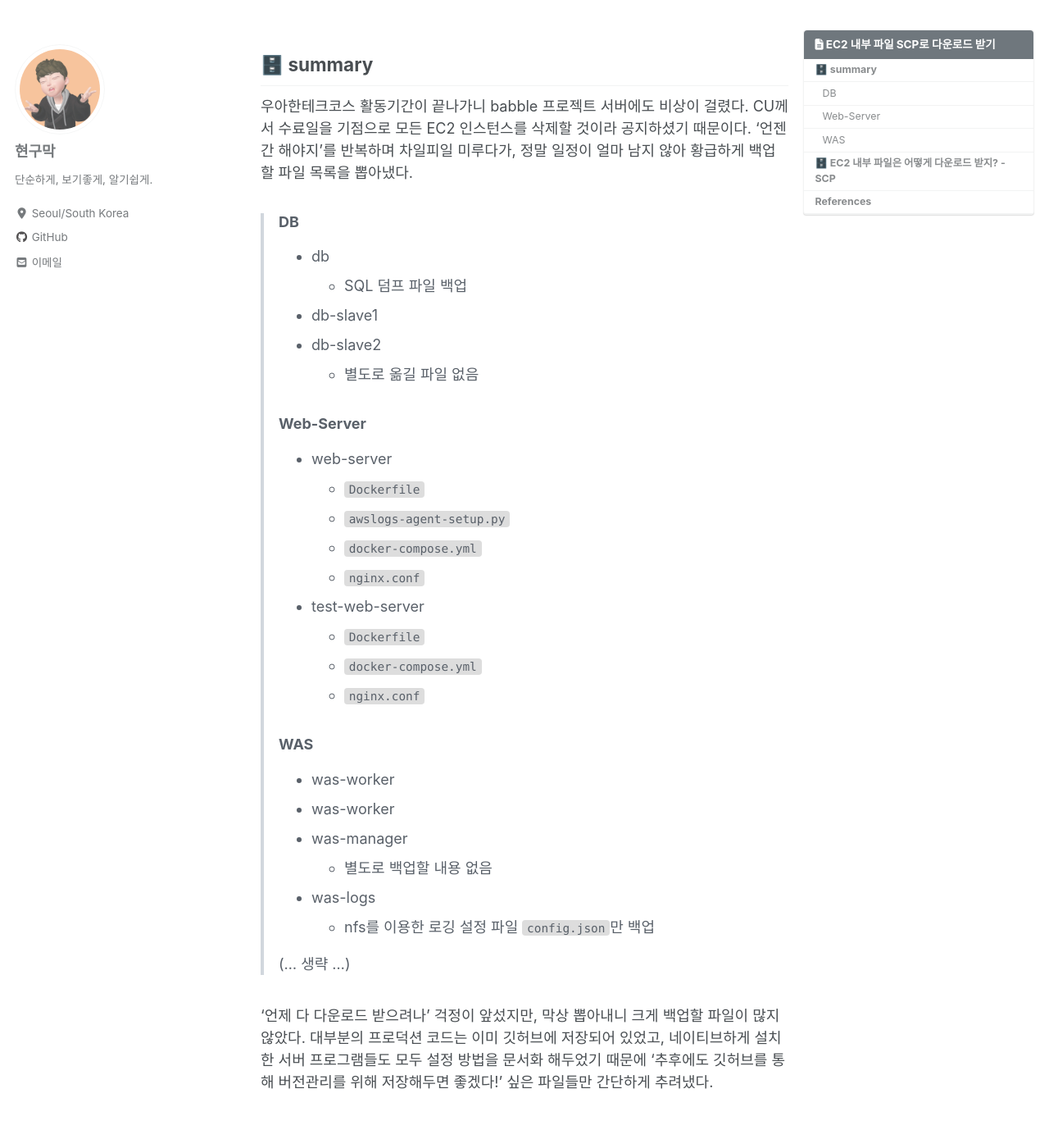
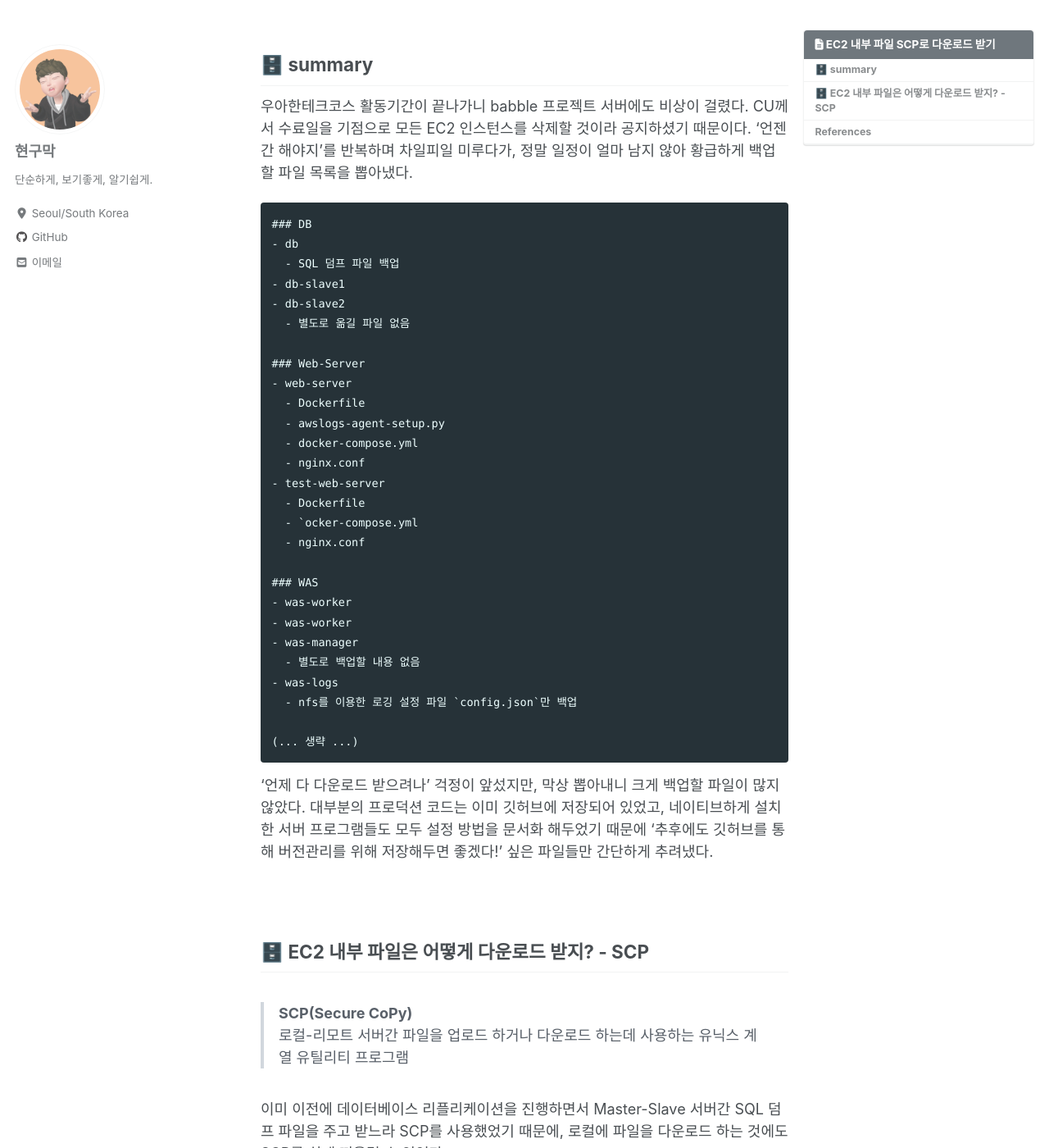
Before and after one commit to Hyeon9mak/Hyeon9mak.github.io, a Jekyll site: the page built from _posts/2021-11-24-ec2-scp-file-download.md, in a window 1280 px wide and 1400 px high, scrolled down 290 px. Shown: the whole window at 82% size. Built offline with Jekyll 4.4.1, drawn with Linux system fonts in a browser that asks for light colours; cached includes are drawn as plain includes; nearby versions of some CDN libraries; comment, search, counter and statistics services are not loaded.

Commit message:
docs: ec2-scp-file-download 문법 수정

````diff
--- a/_posts/2021-11-24-ec2-scp-file-download.md
+++ b/_posts/2021-11-24-ec2-scp-file-download.md
@@ -15,33 +15,35 @@ toc_label: "EC2 내부 파일 SCP로 다운로드 받기"
 CU께서 수료일을 기점으로 모든 EC2 인스턴스를 삭제할 것이라 공지하셨기 때문이다.
 '언젠간 해야지'를 반복하며 차일피일 미루다가, 정말 일정이 얼마 남지 않아 황급하게 백업할 파일 목록을 뽑아냈다.
 
-> ### DB
-> - db
->   - SQL 덤프 파일 백업
-> - db-slave1
-> - db-slave2
->   - 별도로 옮길 파일 없음
->
-> ### Web-Server
-> - web-server
->   - `Dockerfile`
->   - `awslogs-agent-setup.py`
->   - `docker-compose.yml`
->   - `nginx.conf`
-> - test-web-server
->   - `Dockerfile`
->   - `docker-compose.yml`
->   - `nginx.conf`
->
-> ### WAS
-> - was-worker
-> - was-worker
-> - was-manager
->   - 별도로 백업할 내용 없음
-> - was-logs
->   - nfs를 이용한 로깅 설정 파일 `config.json`만 백업
->
-> (... 생략 ...)
+```
+### DB
+- db
+  - SQL 덤프 파일 백업
+- db-slave1
+- db-slave2
+  - 별도로 옮길 파일 없음
+
+### Web-Server
+- web-server
+  - Dockerfile
+  - awslogs-agent-setup.py
+  - docker-compose.yml
+  - nginx.conf
+- test-web-server
+  - Dockerfile
+  - `ocker-compose.yml
+  - nginx.conf
+
+### WAS
+- was-worker
+- was-worker
+- was-manager
+  - 별도로 백업할 내용 없음
+- was-logs
+  - nfs를 이용한 로깅 설정 파일 `config.json`만 백업
+
+(... 생략 ...)
+```
 
 '언제 다 다운로드 받으려나' 걱정이 앞섰지만, 막상 뽑아내니 크게 백업할 파일이 많지 않았다.
 대부분의 프로덕션 코드는 이미 깃허브에 저장되어 있었고, 네이티브하게 설치한 서버 프로그램들도
````
